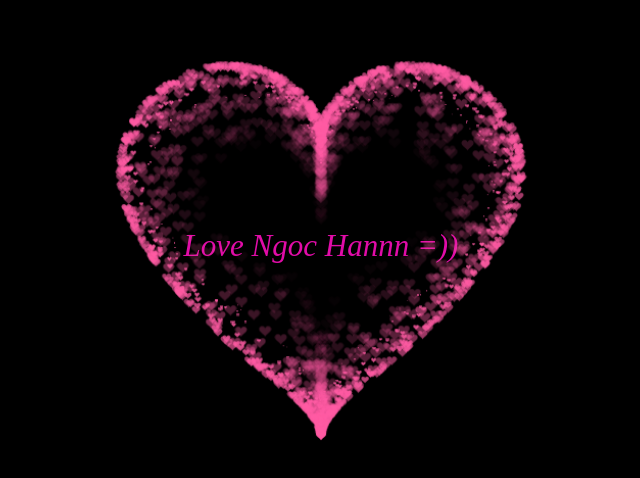
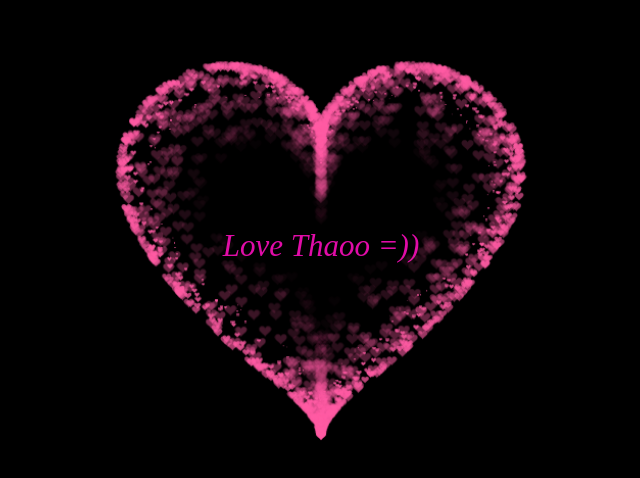
Before and after one commit to Nguyenvanhieu2403/minhheartthao, a website: page index.html in a window 1280 px wide. Shown: the part 152-630 px from the top of the page, without its empty margins (319-959 px from the left). Drawn offline with Linux system fonts and the light colour scheme.

Commit message:
Revert "heart Minh-Thao"

```diff
--- a/index.html
+++ b/index.html
@@ -306,6 +306,6 @@ display: flex;
 align-items: center;
 justify-content: center;
 margin-bottom: 5px;
-text-align: center;">Love Ngoc Hannn =))</div>
+text-align: center;">Love Thaoo =))</div>
 </BODY>
 </HTML>
```
